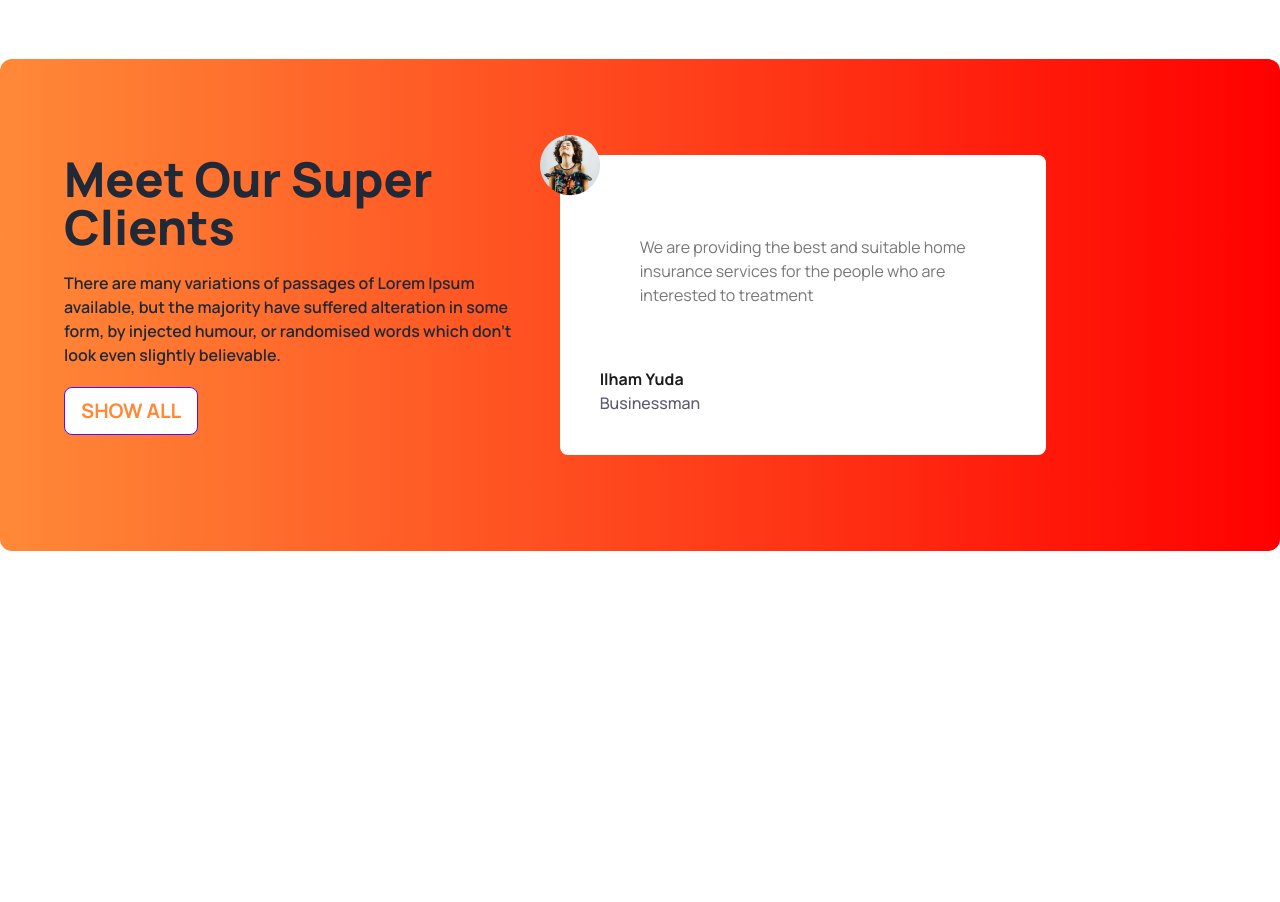
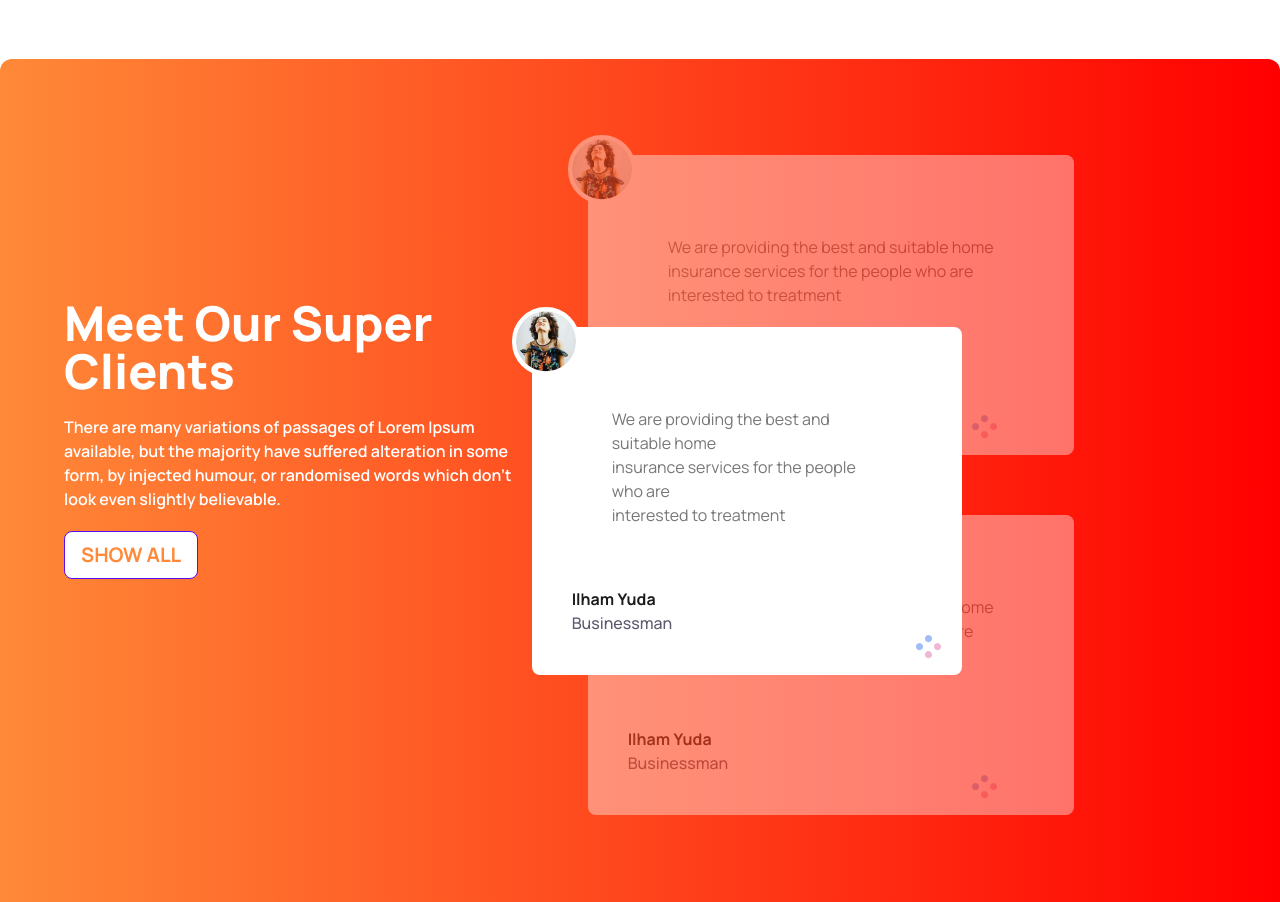
Before and after one commit to abdulhannan457/tea-house-with-daisy, a plain HTML site: page index.html in a window 1280 px wide. Shown: the part 1800-2702 px from the top of the page. Before the commit the page ends 2447 px from the top, so only its background shows below. Drawn offline with nearby package versions, Linux system fonts and the light colour scheme.

Commit message:
added clients openion section

```diff
--- a/index.html
+++ b/index.html
@@ -156,22 +156,45 @@
 </section>
 
 <!-- super clients section -->
-<section class="my-24 flex flex-col md:flex-row gap-12     rounded-xl bg-gradient-to-r from-[#FF8938] to-[#F00] px-16 py-24">
-<div class="space-y-5">
-<h2 class="text-5xl font-extrabold ">Meet Our Super <br>Clients</h2>
-<p class=" font-semibold ">There are many variations of passages of Lorem Ipsum <br>available, but the majority have suffered alteration in some<br> form, by injected humour, or randomised words which don't<br> look even slightly believable. </p>
-<button class="bg-[#fff] text-xl font-bold text-[#FF8938] rounded-lg btn btn-primary  ">Show All</button>
-</div>
+<section class="    my-24 flex flex-col md:flex-row gap-12  lg:h-[936px]   rounded-xl bg-gradient-to-r from-[#FF8938] to-[#F00] px-16 py-24">
+
+  <div class="space-y-5 mt-36 lg:pr-7 ">
+    <h2 class="text-5xl font-extrabold text-white">Meet Our Super <br>Clients</h2>
+    <p class=" font-semibold text text-white">There are many variations of passages of Lorem Ipsum <br>available, but the majority have suffered alteration in some<br> form, by injected humour, or randomised words which don't<br> look even slightly believable. </p>
+    <button class="bg-[#fff] text-xl font-bold text-[#FF8938] rounded-lg btn btn-primary  ">Show All</button>
+    </div>
+
 
 <!-- right side -->
-<div>
-<!-- review -->
-<div class="relative p-10 rounded-lg bg-white">
-  <img  class="absolute -top-5 -left-5" src="./images/client.png" alt="">
+<div class="relative">
+<!-- next review -->
+<div class="relative p-10 rounded-lg bg-white opacity-40 z-10">
+  <img  class="absolute -top-5 -left-5 border-4 border-white rounded-full bg-white" src="./images/client.png" alt="">
   <p class="p-10 text-[#777] font-normal">We are providing the best and suitable home <br>insurance services for the people who are<br> interested to treatment</p>
   <h4 class="font-bold text-[#1C1C1C] mt-5">Ilham Yuda</h4>
   <p class="text-[#5D5A6F] font-medium">Businessman</p>
+  <img src="./images/circles.png" alt="" class="absolute left-96"   >
 </div>
+
+<!-- current review -->
+<div class="relative p-10 rounded-lg  bg-white absolute -top-32 lg:-left-14 lg:w-[430px] z-20 sm:-left-4" >
+  <img  class="absolute -top-5 -left-5 border-4 border-white rounded-full bg-white" src="./images/client.png" alt="">
+  <p class="p-10 text-[#777] font-normal">We are providing the best and suitable home <br>insurance services for the people who are<br> interested to treatment</p>
+  <h4 class="font-bold text-[#1C1C1C] mt-5">Ilham Yuda</h4>
+  <p class="text-[#5D5A6F] font-medium">Businessman</p>
+  <img src="./images/circles.png" alt="" class="absolute left-96"   >
+</div>
+
+<!-- previous reviw -->
+<div class="relative p-10 rounded-lg bg-white opacity-40 -top-72 z-10">
+  <img  class="absolute -top-5 -left-5 border-4 border-white rounded-full bg-white" src="./images/client.png" alt="">
+  <p class="p-10 text-[#777] font-normal">We are providing the best and suitable home <br>insurance services for the people who are<br> interested to treatment</p>
+  <h4 class="font-bold text-[#1C1C1C] mt-5">Ilham Yuda</h4>
+  <p class="text-[#5D5A6F] font-medium">Businessman</p>
+  <img src="./images/circles.png" alt="" class="absolute left-96"   >
+</div>
+<!-- preview review end -->
+
 
 </div>
 
```
